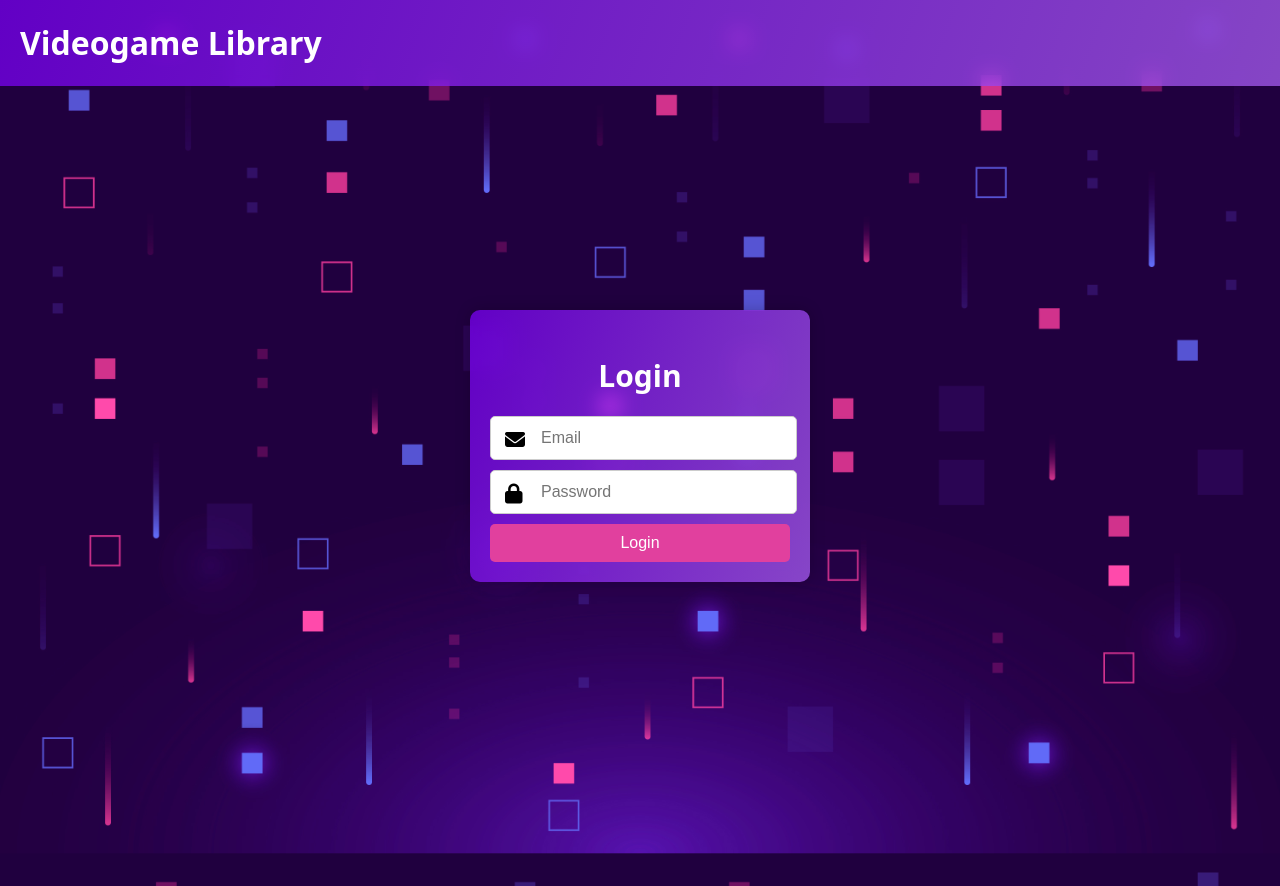
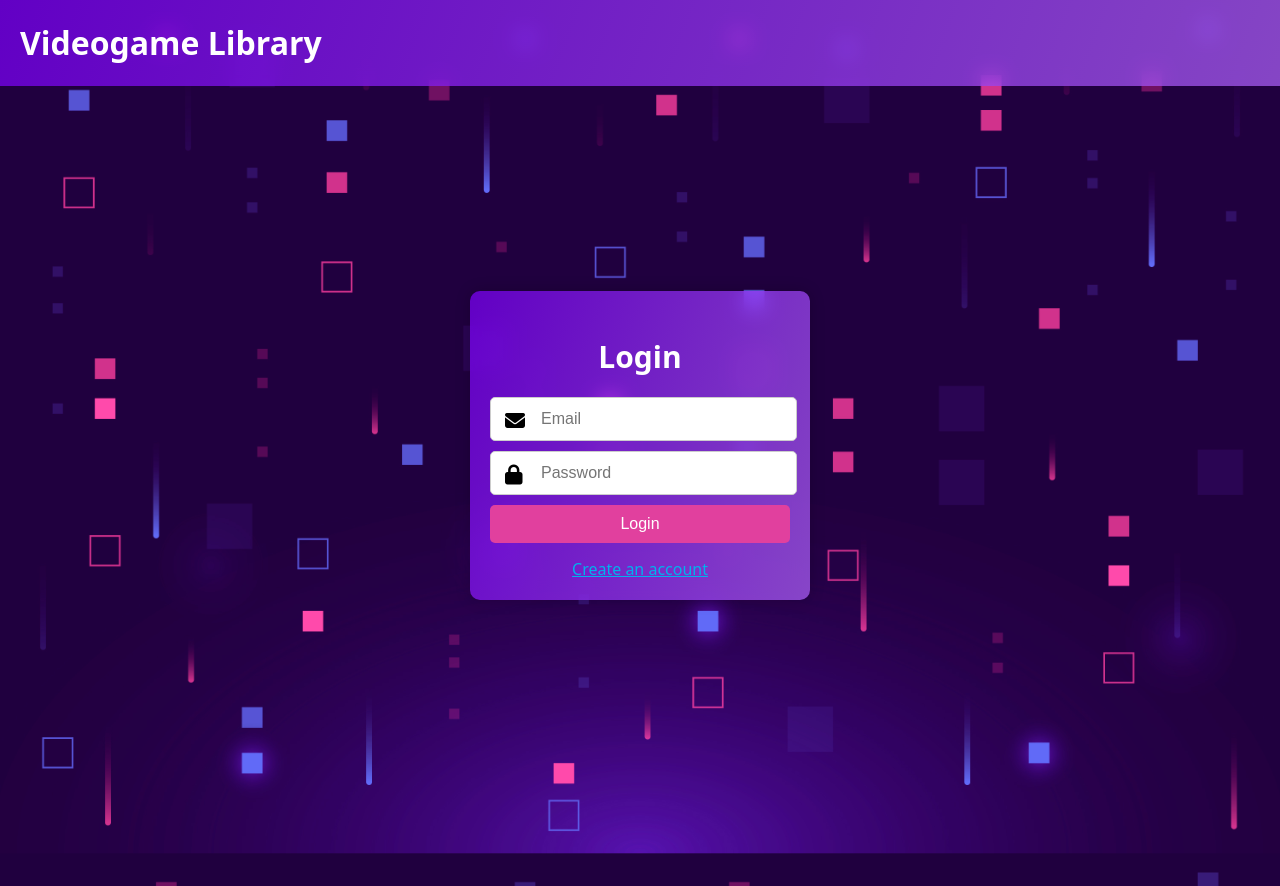
Before and after one commit to Rubick65/videogameLibrary, an Angular app: page / in a window 1280 px wide. Built offline with nearby package versions, Linux system fonts and the light colour scheme.

Commit message:
feat: extract authentication container

```diff
--- a/src/app/app.routes.ts
+++ b/src/app/app.routes.ts
@@ -17,7 +17,6 @@ export const routes: Routes = [
             m => m.RegisterComponent
         )
     }
-
     }
 
 ];
--- /dev/null
+++ b/src/app/components/auth-container/auth-container.css
@@ -0,0 +1,31 @@
+    .auth-container{
+        display: flex;
+        flex-direction: column;
+        align-items: center;
+        border: 1px solid #ccc;
+        padding: 20px;
+        box-shadow: 0px 0px 15px rgba(0, 0, 0, 0.2);
+        border-radius: 10px;
+        background: linear-gradient(-70deg, rgba(177, 99, 255, 0.7), rgba(127, 0, 255, 0.7));
+        backdrop-filter: blur(10px);
+        border: none;
+        margin-top: 20px;
+        margin-bottom: 100px;
+    }
+
+    #auth-title{
+        font-size: 30px;
+        margin-bottom: 20px;
+        color: white;
+    }
+
+    #register_link{
+        margin-top: 15px;
+        cursor: pointer;
+        color: #00b2ee;
+        text-decoration: underline;
+    }
+
+    #register_link:hover {
+        color: #0000d3;
+    }
--- /dev/null
+++ b/src/app/components/auth-container/auth-container.html
@@ -0,0 +1,11 @@
+<div class="auth-container">
+
+    <h2 id="auth-title">{{ title() }}</h2>
+
+    <ng-content></ng-content>
+
+     @if (linkText()) {
+        <a [routerLink]="linkRouter()" id="register_link">{{ linkText() }}</a>
+    }
+
+</div>
--- /dev/null
+++ b/src/app/components/auth-container/auth-container.ts
@@ -0,0 +1,14 @@
+import { Component, input } from '@angular/core';
+import { RouterLink } from "@angular/router";
+
+@Component({
+  selector: 'app-auth-container',
+  imports: [RouterLink],
+  templateUrl: './auth-container.html',
+  styleUrl: './auth-container.css',
+})
+export class AuthContainer {
+  title = input.required<string>();
+  linkRouter = input.required<string>();
+  linkText = input<string>();
+}
--- a/src/app/login-component/login-component.css
+++ b/src/app/login-component/login-component.css
@@ -5,28 +5,6 @@
         align-items: center;
         min-height: 100vh;
         width: 100vw;
-    }
-
-    #login-title{
-        font-size: 30px;
-        margin-bottom: 20px;
-        color: white;
-
-    }
-
-    .login-container{
-        display: flex;
-        flex-direction: column;
-        align-items: center;
-        border: 1px solid #ccc;
-        padding: 20px;
-        box-shadow: 0px 0px 15px rgba(0, 0, 0, 0.2);
-        border-radius: 10px;
-        background: linear-gradient(-70deg, rgba(177, 99, 255, 0.7), rgba(127, 0, 255, 0.7));
-        backdrop-filter: blur(10px);
-        border: none;
-        margin-top: 20px;
-        margin-bottom: 100px;
     }
 
     .login-form{
--- a/src/app/login-component/login-component.html
+++ b/src/app/login-component/login-component.html
@@ -1,5 +1,4 @@
-<div class="login-container">
-    <h2 id="login-title">Login</h2>
+<app-auth-container title="Login" linkRouter="register" linkText="Create an account">
 
     <form class="login-form" [formGroup]="loginForm" (ngSubmit)="onSubmit()">
 
@@ -42,5 +41,7 @@
       }
 
       <button type="submit" class="login-button" (click)=" checkAllErrors() ">Login</button>
+
     </form>
-</div>
+
+</app-auth-container>
--- a/src/app/login-component/login-component.ts
+++ b/src/app/login-component/login-component.ts
@@ -1,10 +1,12 @@
 import { Component, signal } from '@angular/core';
   import {FormGroup, FormControl, ReactiveFormsModule, Validators} from '@angular/forms';
+import { RouterLink } from '@angular/router';
+import { AuthContainer } from '../components/auth-container/auth-container';
 
 
 @Component({
   selector: 'app-login-component',
-  imports: [ReactiveFormsModule],
+  imports: [ReactiveFormsModule, RouterLink, AuthContainer],
   templateUrl: './login-component.html',
   styleUrl: './login-component.css',
 })
--- a/src/app/register-component/register-component.css
+++ b/src/app/register-component/register-component.css
@@ -5,29 +5,6 @@
         align-items: center;
         min-height: 100vh;
         width: 100vw;
-    }
-
-    #register-title{
-        font-size: 30px;
-        margin-bottom: 30px;
-        color: white;
-        outline: none;
-
-    }
-
-    .register-container{
-        display: flex;
-        flex-direction: column;
-        align-items: center;
-        border: 1px solid #ccc;
-        padding: 20px;
-        box-shadow: 0px 0px 15px rgba(0, 0, 0, 0.2);
-        border-radius: 10px;
-        background: linear-gradient(-70deg, rgba(177, 99, 255, 0.7), rgba(127, 0, 255, 0.7));
-        backdrop-filter: blur(10px);
-        border: none;
-        margin-top: 20px;
-        margin-bottom: 100px;
     }
 
     .register-form{
--- a/src/app/register-component/register-component.html
+++ b/src/app/register-component/register-component.html
@@ -1,5 +1,4 @@
-<div class="register-container">
-    <h2 id="register-title">Register</h2>
+<app-auth-container title="Register" linkRouter="" linkText="Log In" >
 
     <form class="register-form" [formGroup]="registerForm" (ngSubmit)="onSubmit()">
 
@@ -78,4 +77,5 @@
 
       <button type="submit" class="register-button" (click)="checkAllErrors()">Sign Up</button>
     </form>
-</div>
+
+</app-auth-container>
--- a/src/app/register-component/register-component.ts
+++ b/src/app/register-component/register-component.ts
@@ -1,11 +1,13 @@
   import { Component, input, signal } from '@angular/core';
   import {FormGroup, FormControl, ReactiveFormsModule, Validators} from '@angular/forms';
+import { RouterLink } from '@angular/router';
 import { errorContext } from 'rxjs/internal/util/errorContext';
+import { AuthContainer } from '../components/auth-container/auth-container';
 
 
   @Component({
     selector: 'app-register-component',
-    imports: [ReactiveFormsModule],
+    imports: [ReactiveFormsModule, RouterLink, AuthContainer],
     templateUrl: './register-component.html',
     styleUrl: './register-component.css',
   })
```
Also changed, not shown: 1 other file (tests, documents, lock files or other folders). Lines whose indentation alone changed are shown as unchanged.
